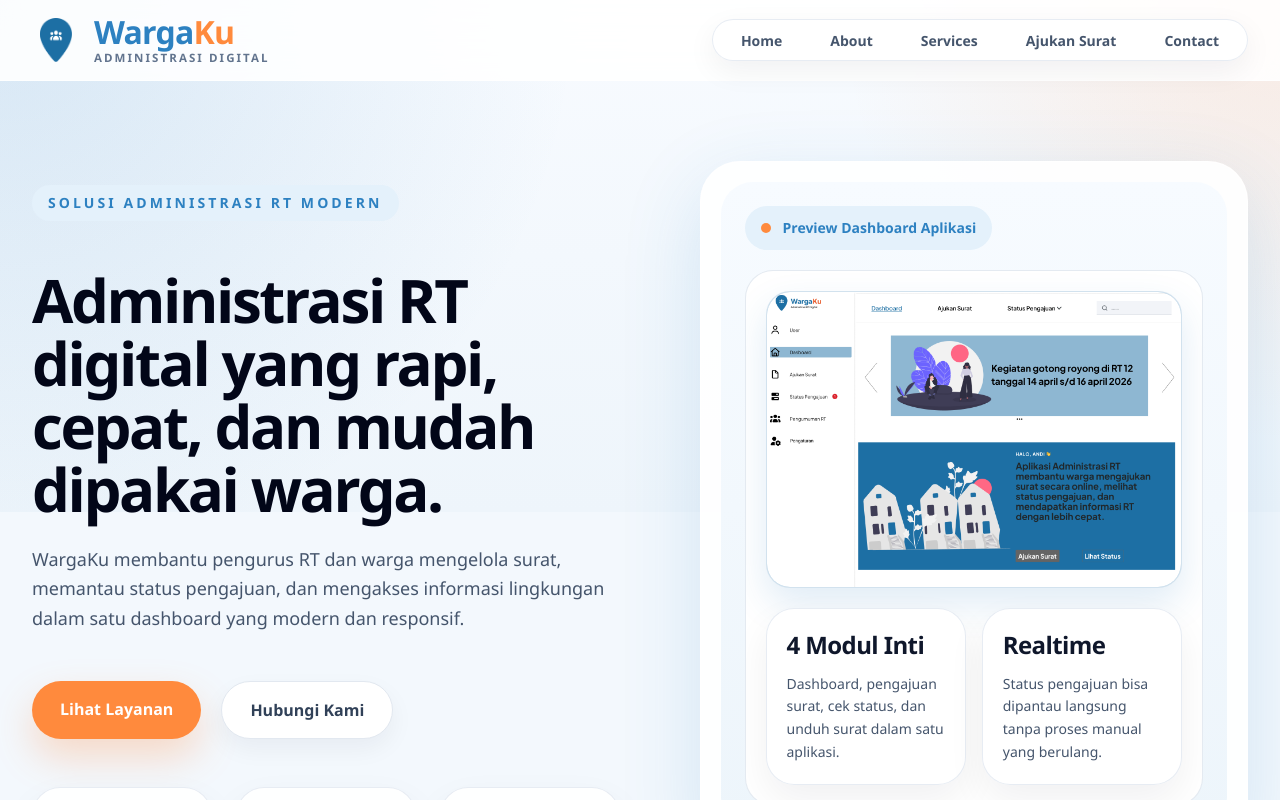
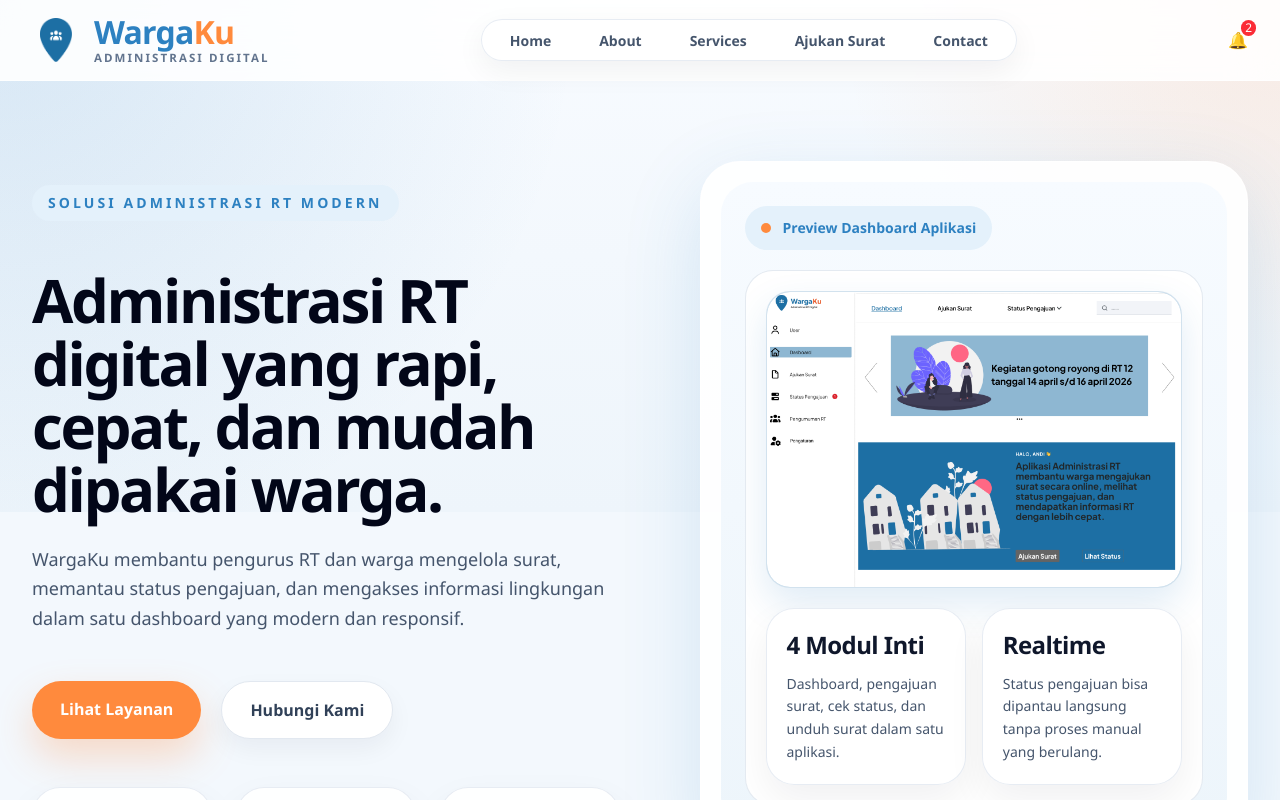
Before and after one commit to MuhamadNaufal67/tugas7-wargaku, a Next.js app: page / in a window 1280 px wide. Shown: the top 800 px of the page. Built offline with nearby package versions, Linux system fonts and the light colour scheme.

Commit message:
feat: add interactive notification

```diff
--- a/app/layout.tsx
+++ b/app/layout.tsx
@@ -2,6 +2,7 @@
 import Image from "next/image";
 import Link from "next/link";
 import "./globals.css";
+import Notification from "./notification";
 
 const navigationItems = [
   { href: "/", label: "Home" },
@@ -69,6 +70,9 @@
                   ))}
                 </ul>
               </nav>
+              <div className="flex items-center gap-3">
+                <Notification />
+              </div>
             </div>
           </header>
 
--- /dev/null
+++ b/app/notification.tsx
@@ -0,0 +1,68 @@
+"use client"
+import { useState } from "react"
+
+type Notif = {
+  id: number
+  text: string
+  read: boolean
+}
+
+export default function Notification() {
+  const [open, setOpen] = useState(false)
+  const [notif, setNotif] = useState<Notif[]>([
+    { id: 1, text: "Pengajuan surat sedang diproses", read: false },
+    { id: 2, text: "Pengajuan surat disetujui", read: false },
+  ])
+
+  const unread = notif.filter(n => !n.read).length
+
+  return (
+    <div className="relative">
+      {/* 🔔 BUTTON */}
+      <button onClick={() => setOpen(!open)} className="relative">
+        🔔
+        {unread > 0 && (
+          <span className="absolute -top-2 -right-2 bg-red-500 text-white text-xs px-1 rounded-full">
+            {unread}
+          </span>
+        )}
+      </button>
+
+      {open && (
+        <div className="absolute right-0 mt-2 w-64 bg-white shadow-lg rounded p-2 z-50">
+          {notif.length === 0 ? (
+            <p className="text-sm text-gray-500">Tidak ada notifikasi</p>
+          ) : (
+            notif.map(n => (
+              <div
+                key={n.id}
+                className={`p-2 mb-1 rounded ${
+                  n.read ? "bg-gray-100" : "bg-blue-50"
+                }`}
+              >
+                <p className="text-sm">{n.text}</p>
+
+                {!n.read && (
+                  <button
+                    onClick={() =>
+                      setNotif(prev =>
+                        prev.map(item =>
+                          item.id === n.id
+                            ? { ...item, read: true }
+                            : item
+                        )
+                      )
+                    }
+                    className="text-xs text-blue-500"
+                  >
+                    Tandai dibaca
+                  </button>
+                )}
+              </div>
+            ))
+          )}
+        </div>
+      )}
+    </div>
+  )
+}
```
